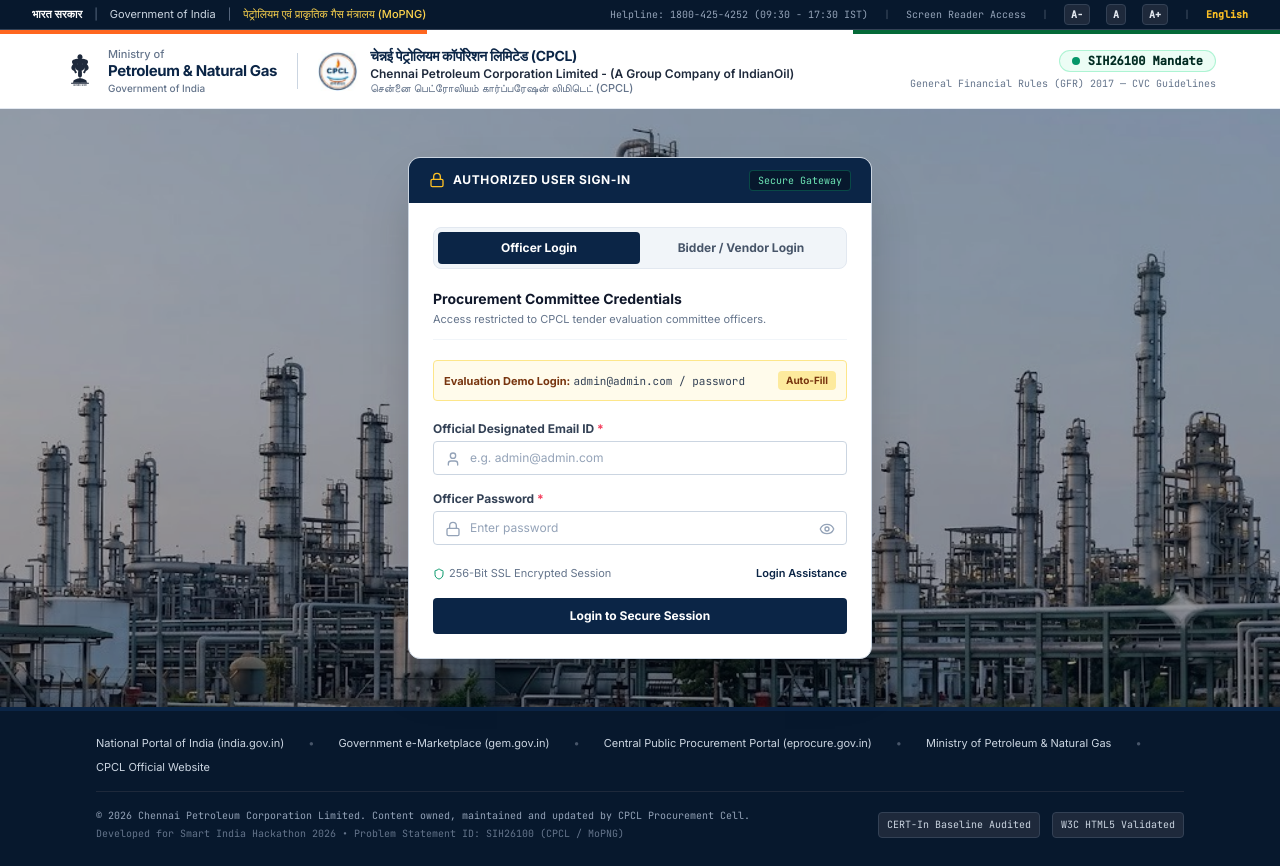
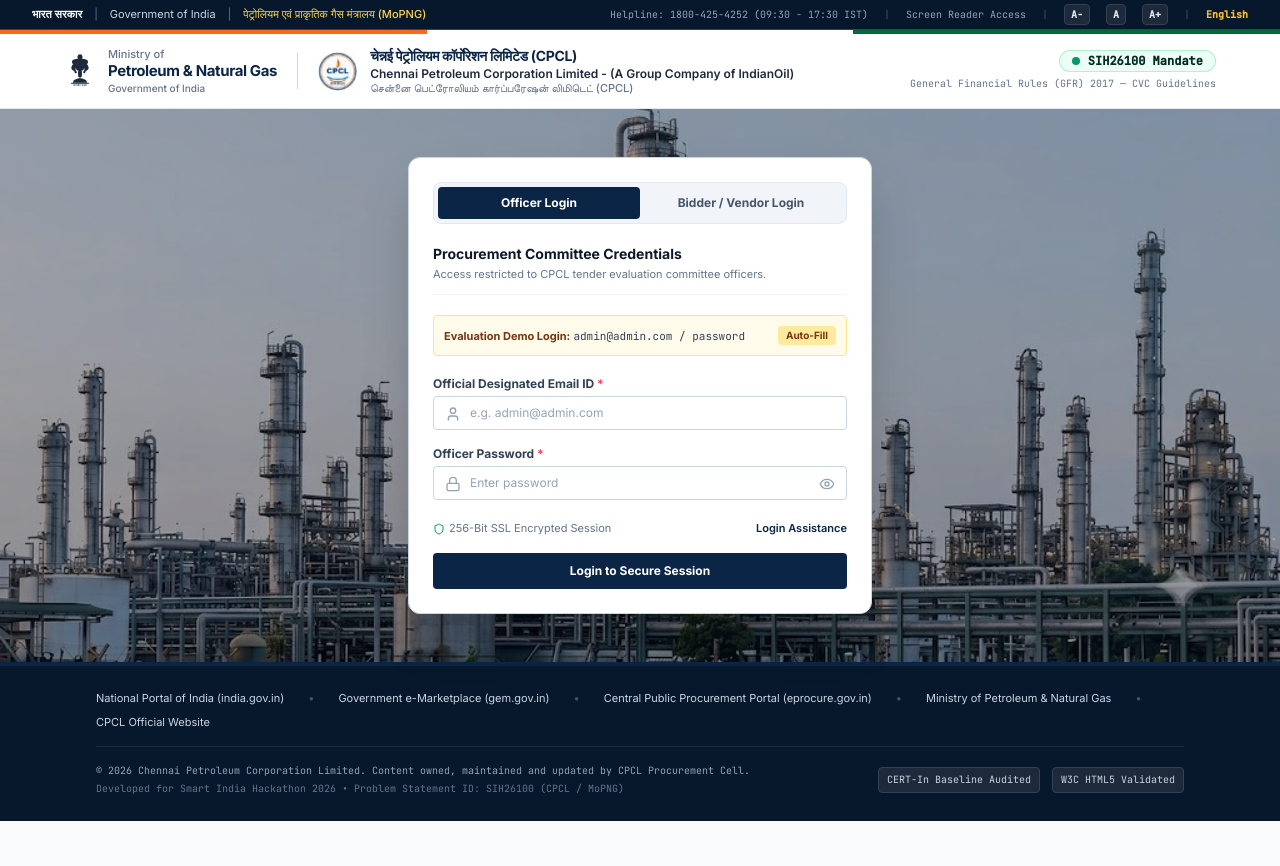
Before and after one commit to snuthon1/gemcompliance, a React (Vite) app in the folder client/: page /login in a window 1280 px wide. After the commit the page ends 821 px from the top, so only its background shows below. Built offline with nearby package versions, Linux system fonts and the light colour scheme; the HTML template or start-up script is replaced by a standard one.

Commit message:
feat(ui): complete modern visual overhaul for Login.jsx

```diff
--- a/client/src/pages/Login.jsx
+++ b/client/src/pages/Login.jsx
@@ -188,19 +188,6 @@
         <main className="relative z-10 max-w-lg mx-auto w-full px-4 sm:px-6 my-auto">
           {/* Official Government Sign-In Form - Centered */}
           <div className="bg-white rounded-xl border border-slate-300 shadow-2xl overflow-hidden">
-              {/* Card Header */}
-              <div className="bg-[#0B2546] text-white px-5 py-3 flex items-center justify-between">
-                <div className="flex items-center space-x-2">
-                  <Lock className="w-4 h-4 text-amber-400" />
-                  <h3 className="text-xs font-bold uppercase tracking-wider">
-                    Authorized User Sign-In
-                  </h3>
-                </div>
-                <span className="text-[10px] font-mono text-emerald-300 bg-[#07182D] px-2 py-0.5 rounded border border-emerald-500/30">
-                  Secure Gateway
-                </span>
-              </div>
-
               <div className="p-6 space-y-5">
                 {/* Role Tabs */}
                 <div className="grid grid-cols-2 p-1 bg-slate-100 rounded-lg border border-slate-200">
```
